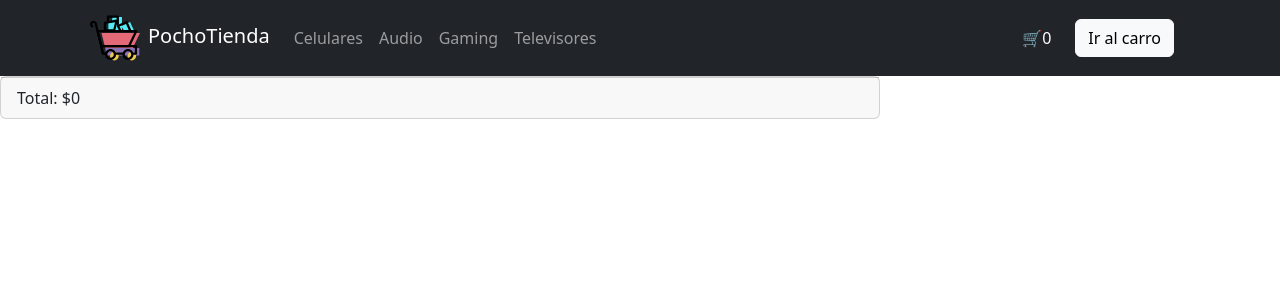
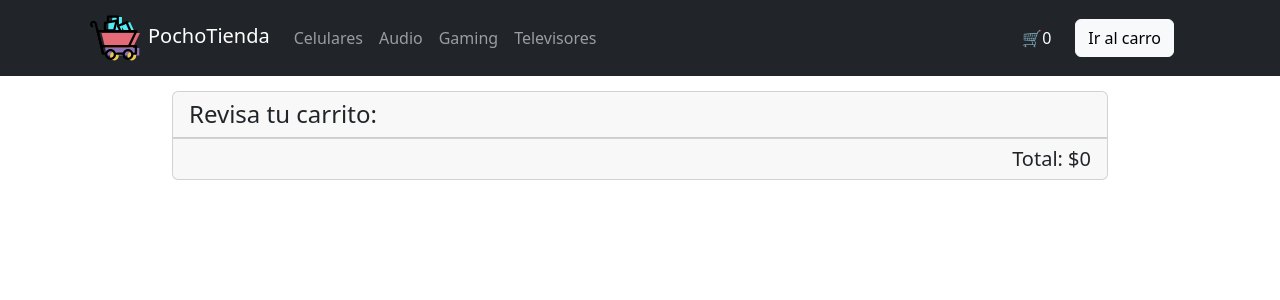
Before and after one commit to CrisRamonda/PochoTienda-React_Ecommerce, a React (Vite) app: page /cart in a window 1280 px wide. Shown: the top 300 px of the page. Built offline with nearby package versions, Linux system fonts and the light colour scheme.

Commit message:
Contenedor de carro, cambios esteticos en carrito

```diff
--- a/src/App.jsx
+++ b/src/App.jsx
@@ -3,7 +3,7 @@ import 'bootstrap/dist/css/bootstrap.min.css'
 import NavBar from './components/NavBar'
 import ItemListContainer from './components/ItemListContainer'
 import ItemDetailContainer from './components/ItemDetailContainer'
-import Cart from './components/Cart'
+import CartContainer from './components/CartContainer'
 
 function App() {
 
@@ -16,7 +16,7 @@ function App() {
           <Route path='/' element={<ItemListContainer />} />
           <Route path='/category/:category' element={<ItemListContainer />} />
           <Route path='/products/:id' element={<ItemDetailContainer />} />
-          <Route path='/cart/' element={<Cart />} />
+          <Route path='/cart/' element={<CartContainer />} />
         </Routes>
       </BrowserRouter>
     </>
--- a/src/components/Cart.jsx
+++ b/src/components/Cart.jsx
@@ -1,36 +1,20 @@
-import { useContext } from "react"
-import { Card, ListGroup, Row, Col } from "react-bootstrap"
-import { CartContext } from "../context/CartContext"
+import { ListGroup, Row, Col } from "react-bootstrap"
 
-function Cart() {
-    const { cartItems, getQuantity, getTotal } = useContext(CartContext)
-
-    console.log('Carrito', cartItems)
-    console.log('getQty', getQuantity)
-
+function Cart({ itemCart }) {
     return (
-        <Card style={{ width: '55rem' }}>
-            <ListGroup variant="">
-                {cartItems.map(item =>
-                    <ListGroup.Item key={item.id}>
+        <ListGroup.Item>
             <Row>
-                            <Col>
-
-                                {item.title}
-
+                <Col xs={9}>
+                    {itemCart.title}
                 </Col>
                 <Col>
-                                x{item.quantity}
+                    x{itemCart.quantity}
                 </Col>
                 <Col>
-                                ${item.price * item.quantity}
+                    ${itemCart.price * itemCart.quantity}
                 </Col>
             </Row>
         </ListGroup.Item>
-                )}
-                <Card.Footer>Total: ${getTotal}</Card.Footer>
-            </ListGroup>
-        </Card>
     )
 }
 
--- /dev/null
+++ b/src/components/CartContainer.jsx
@@ -0,0 +1,28 @@
+import { useContext } from "react"
+import { Card, ListGroup, Container } from "react-bootstrap"
+import { CartContext } from "../context/CartContext"
+import Cart from "./Cart"
+
+
+function CartContainer() {
+    const { cartItems, getTotal } = useContext(CartContext)
+
+    return (
+        <Container style={{ width: '60rem', marginTop: '15px' }}>
+            <Card>
+                <Card.Header className="h4">
+                    Revisa tu carrito:
+                </Card.Header>
+                <ListGroup variant="">
+                    {cartItems.map(item =>
+                        <Cart key={item.id} itemCart={item} />)}
+                </ListGroup>
+                <Card.Footer className="text-end h5 m-0">
+                    Total: ${getTotal}
+                </Card.Footer>
+            </Card>
+        </Container>
+    )
+}
+
+export default CartContainer
```
Lines whose indentation alone changed are shown as unchanged.
